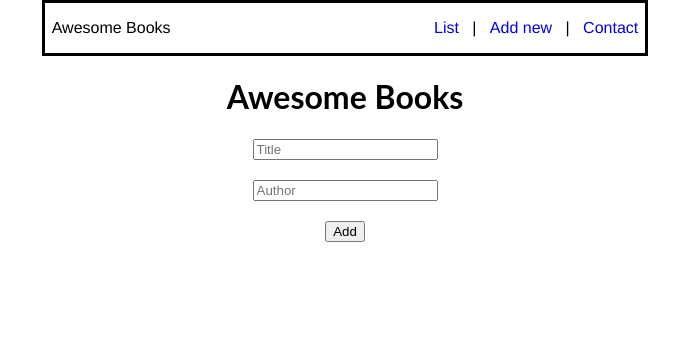
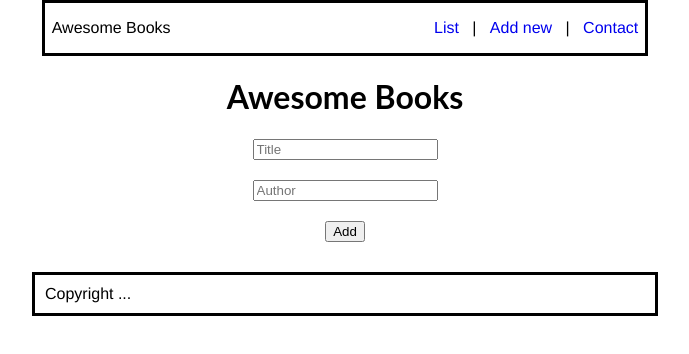
Before and after one commit to LoviMadaan/Awesome-books, a plain HTML site: page index.html in a window 1280 px wide. Shown: the whole page, without its empty margins (295-984 px from the left). Drawn offline with Linux system fonts and the light colour scheme.

Commit message:
Added the footer with the style

```diff
--- a/index.html
+++ b/index.html
@@ -45,6 +45,7 @@
         <li>Our address: Streetname 22,84503 City, Country</li>
     </ul>
 </div>
+<footer>Copyright ...</footer>
 <script src="script.js"></script>
 </body>
 </html>
--- a/style.css
+++ b/style.css
@@ -7,7 +7,6 @@ body {
 
 .nav-bar{
   display: flex;
-  justify-content: center;
   border: 3px black solid;
   width: 600px;
   margin-left: auto;
@@ -64,3 +63,14 @@ a:link, a:visited, a:active{
   text-decoration: none;
 
 }
+
+footer{
+  margin-top: 30px;
+  border: 3px black solid;
+  width: 600px;
+  text-align: left;
+  margin-left: auto;
+  margin-right: auto;
+  padding: 10px;
+  font-family:'Franklin Gothic Medium', 'Arial Narrow', Arial, sans-serif;
+}
```
